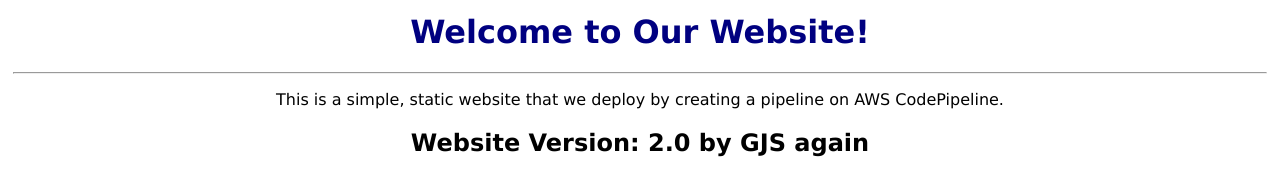
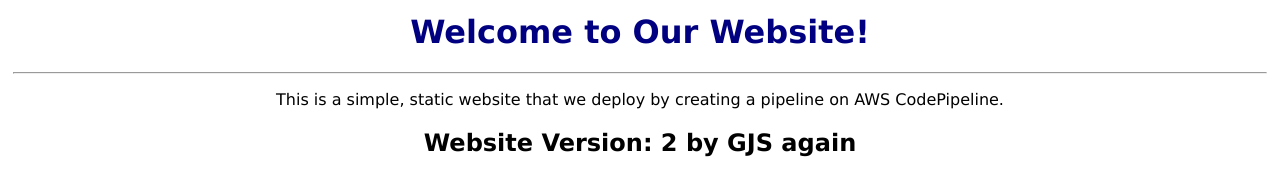
Before and after one commit to GJS2162/pro, a plain HTML site: page index.html in a window 1280 px wide. Drawn offline with Linux system fonts and the light colour scheme.

Commit message:
Update index.html

```diff
--- a/index.html
+++ b/index.html
@@ -8,7 +8,7 @@
     <h1 style="color:navy">Welcome to Our Website!</h1>
     <hr>
     <p>This is a simple, static website that we deploy by creating a pipeline on AWS CodePipeline.</p>
-    <h2>Website Version: 2.0 by GJS again</h2>
+    <h2>Website Version: 2 by GJS again</h2>
 </body>
 
 </html>
```
